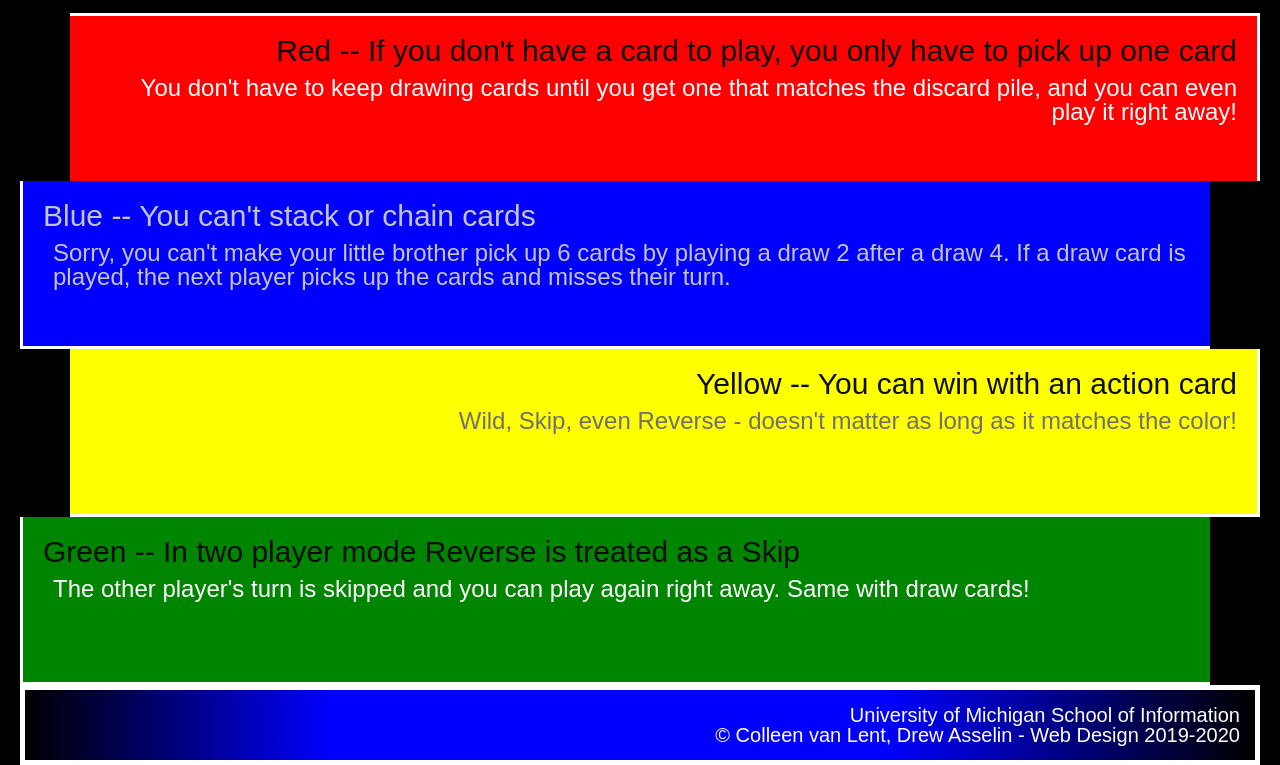
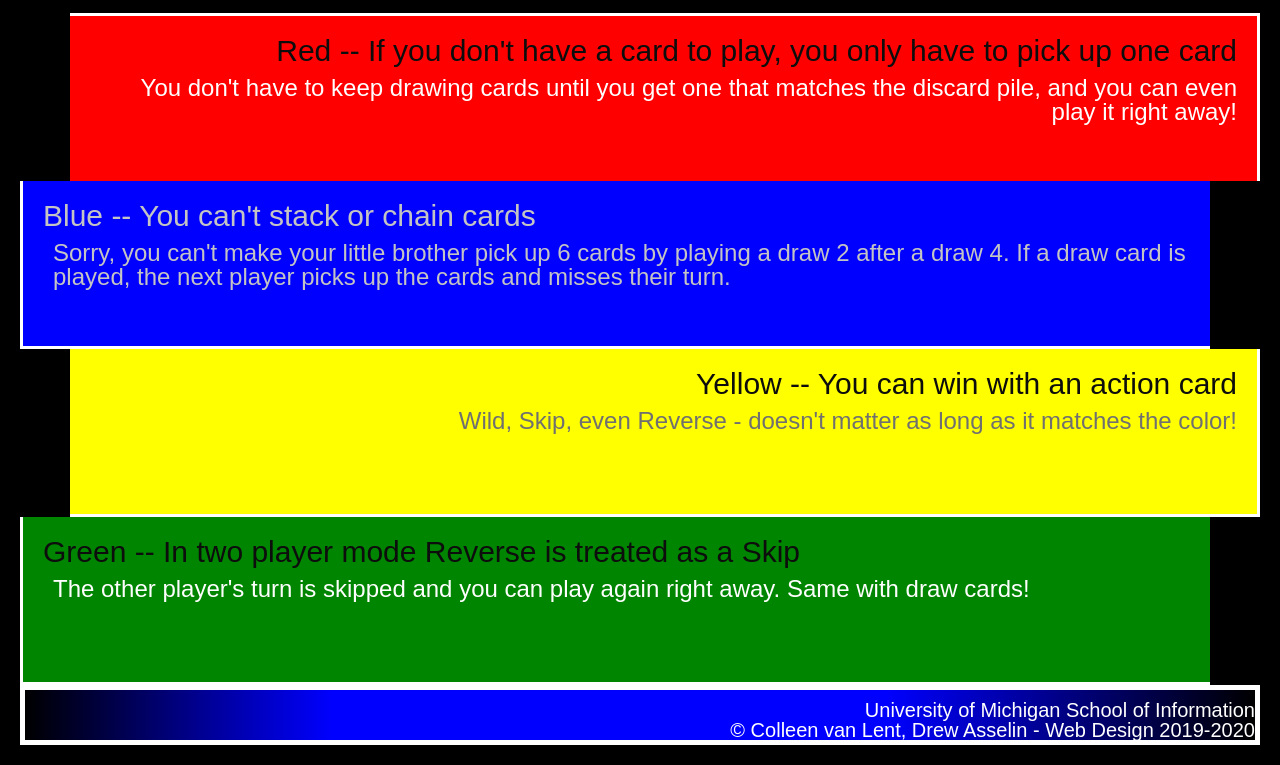
Before and after one commit to alisasara/hw3-2022, a plain HTML site: page index.html in a window 1280 px wide. Shown: the part 530-1295 px from the top of the page. Drawn offline with Linux system fonts and the light colour scheme.

Commit message:
Update style.css

```diff
--- a/css/style.css
+++ b/css/style.css
@@ -83,7 +83,5 @@ footer{
 footer > p{
     text-align: right;
     font-size: 20px;
-    padding-top: 15px;
-    padding-bottom: 15px;
-    padding-right: 15px;
+    padding: 15px, 15px, 15px, 0px;
 }
```
